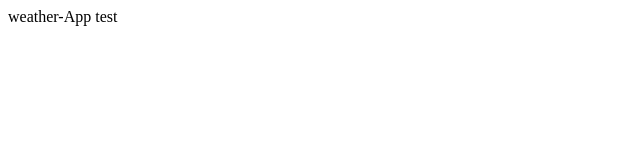
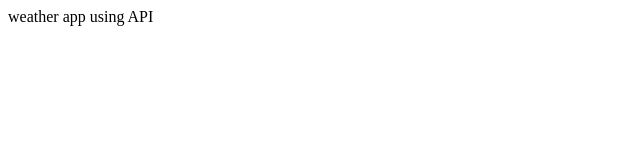
Before and after one commit to arashkhattal/weather-app, a React (Create React App) app: page / in a window 1280 px wide. Shown: the top 160 px of the page, without its empty margins (0-640 px from the left). Built offline with nearby package versions, Linux system fonts and the light colour scheme.

Commit message:
Update App.js

```diff
--- a/src/App.js
+++ b/src/App.js
@@ -1,5 +1,6 @@
 function App() {
-  return <div>weather-App test</div>;
+  return <div>weather app using API
+    </div>;
 }
 
 export default App;
```
